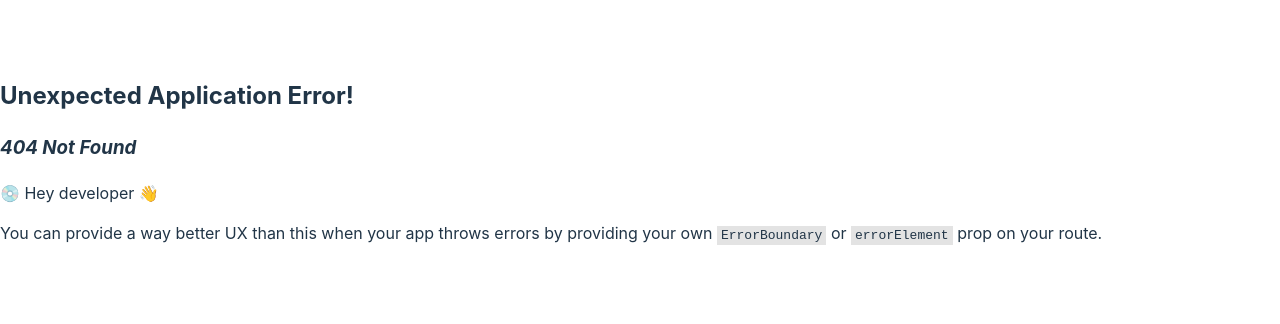
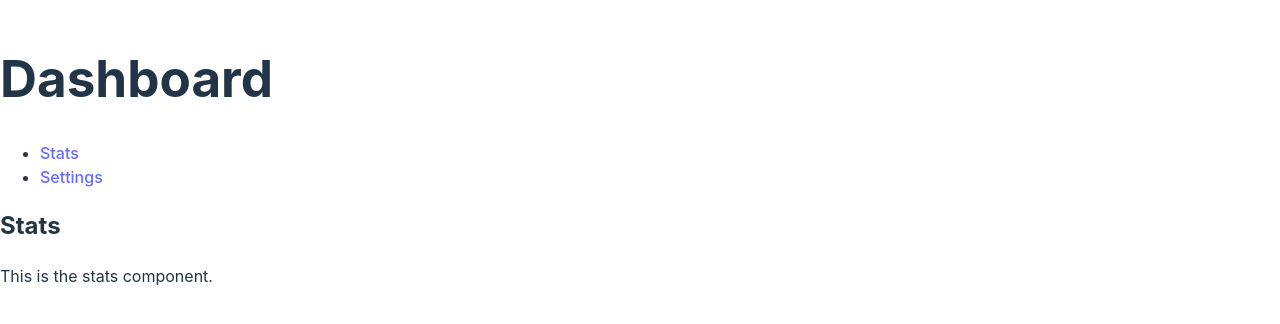
Before and after one commit to louohr/exercises-router, a React (Vite) app: page /dashboard/stats in a window 1280 px wide. Before the commit this address had no page. Shown: the part 240-564 px from the top of the page. Built offline with nearby package versions, Linux system fonts and the light colour scheme.

Commit message:
add exercise 2 solution

```diff
--- /dev/null
+++ b/src/Components/Dashboard.tsx
@@ -0,0 +1,21 @@
+import { ReactElement } from "react";
+import { Link, Outlet } from "react-router-dom";
+
+export function Dashboard(): ReactElement {
+  return (
+    <div>
+      <h1>Dashboard</h1>
+      <nav>
+        <ul>
+          <li>
+            <Link to="stats">Stats</Link> {/* link to stats */}
+          </li>
+          <li>
+            <Link to="settings">Settings</Link> {/* link to settings */}
+          </li>
+        </ul>
+      </nav>
+      <Outlet />
+    </div>
+  );
+}
--- /dev/null
+++ b/src/Components/Settings.tsx
@@ -0,0 +1,11 @@
+import { ReactElement } from "react";
+
+export function Settings(): ReactElement {
+  return (
+    <div>
+      <h2>Settings</h2>
+      <p>This is the settings component.</p>
+    </div>
+  );
+}
+export default Settings;
--- /dev/null
+++ b/src/Components/Stats.tsx
@@ -0,0 +1,11 @@
+import { ReactElement } from "react";
+
+export function Stats(): ReactElement {
+  return (
+    <div>
+      <h2>Stats</h2>
+      <p>This is the stats component.</p>
+    </div>
+  );
+}
+export default Stats;
```
Also changed, not shown: src/router.tsx (+20 -2 lines).
